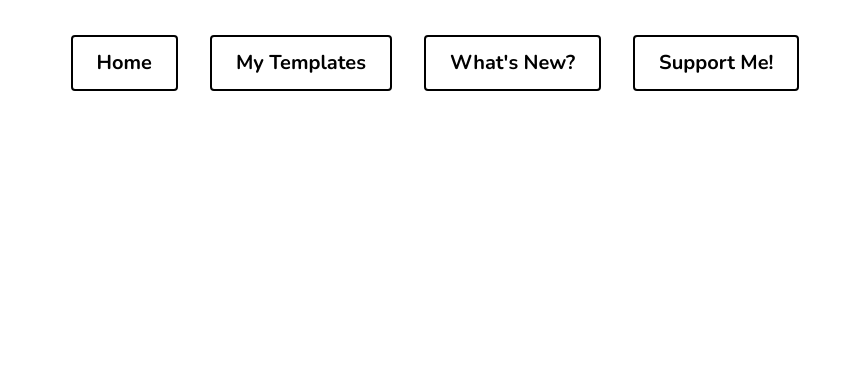
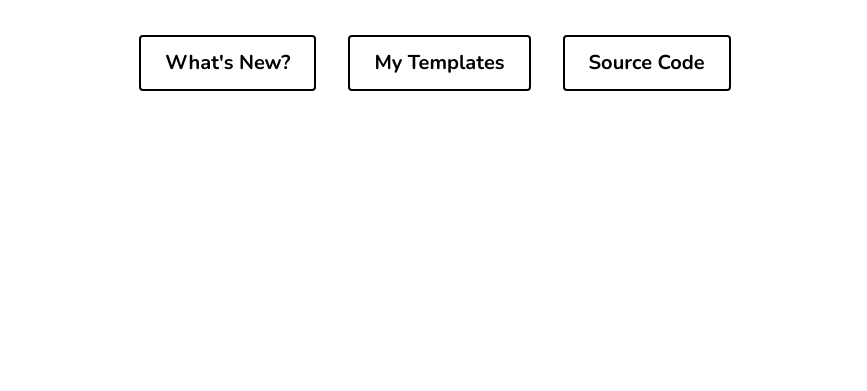
Before and after one commit to SeikyouP/seikyou-start, a plain HTML site: page src/index.html in a window 1280 px wide. Shown: the part 409-800 px from the top of the page, without its empty margins (205-1072 px from the left). Drawn offline with nearby package versions, Linux system fonts and the light colour scheme.

Commit message:
Website Update

```diff
--- a/src/index.html
+++ b/src/index.html
@@ -25,10 +25,9 @@
         <p>This template was designed to quick start my templates</p>
 
         <ul>
-          <li><a href="#">Home</a></li>
+          <li><a href="#">What's New?</a></li>
           <li><a href="#">My Templates</a></li>
-          <li><a href="#">What's New?</a></li>
-          <li><a href="#">Support Me!</a></li>
+          <li><a href="#">Source Code</a></li>
         </ul>
       </div>
     </section>
```
